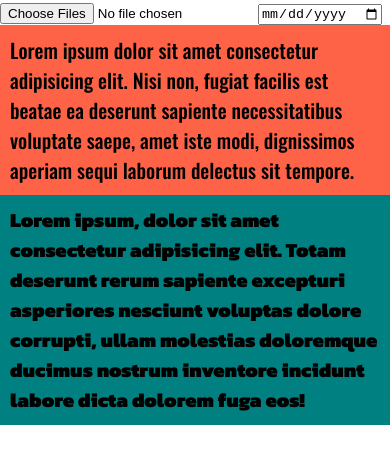
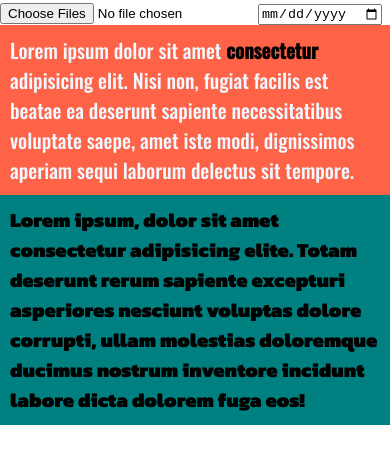
Before and after one commit to chandan6893/AdvCSS, a plain HTML site: page 01Sept2022/index.html in a window 390 px wide. Drawn offline with nearby package versions, Linux system fonts and the light colour scheme; a web font is replaced by a local one.

Commit message:
media query,scroll,input type=>date,time,font family,google font,media print,em,rem

```diff
--- a/01Sept2022/index.html
+++ b/01Sept2022/index.html
@@ -19,8 +19,8 @@
 <input type="file" multiple>
 <input type="date">
     <div class="container">
-        <p class="p1">Lorem ipsum dolor sit amet consectetur adipisicing elit. Nisi non, fugiat facilis est beatae ea deserunt sapiente necessitatibus voluptate saepe, amet iste modi, dignissimos aperiam sequi laborum delectus sit tempore.</p>
-        <p class="p2">Lorem ipsum, dolor sit amet consectetur adipisicing elit. Totam deserunt rerum sapiente excepturi asperiores nesciunt voluptas dolore corrupti, ullam molestias doloremque ducimus nostrum inventore incidunt labore dicta dolorem fuga eos!</p>
+        <p class="p1">Lorem ipsum dolor sit amet <strong>consectetur</strong> adipisicing elit. Nisi non, fugiat facilis est beatae ea deserunt sapiente necessitatibus voluptate saepe, amet iste modi, dignissimos aperiam sequi laborum delectus sit tempore.</p>
+        <p class="p2">Lorem ipsum, dolor sit amet consectetur adipisicing elite. Totam deserunt rerum sapiente excepturi asperiores nesciunt voluptas dolore corrupti, ullam molestias doloremque ducimus nostrum inventore incidunt labore dicta dolorem fuga eos!</p>
     </div>
 </body>
 </html>
--- a/01Sept2022/style.css
+++ b/01Sept2022/style.css
@@ -32,6 +32,7 @@ body{
     background-color: tomato;
     padding: 10px;
     font-family: 'Oswald', sans-serif;
+    color: aliceblue;
 }
 .p2{
     margin: 0;
@@ -58,3 +59,7 @@ body{
         font-size: 1cm;
     }
 }
+
+strong{
+    color: initial;
+}
```
